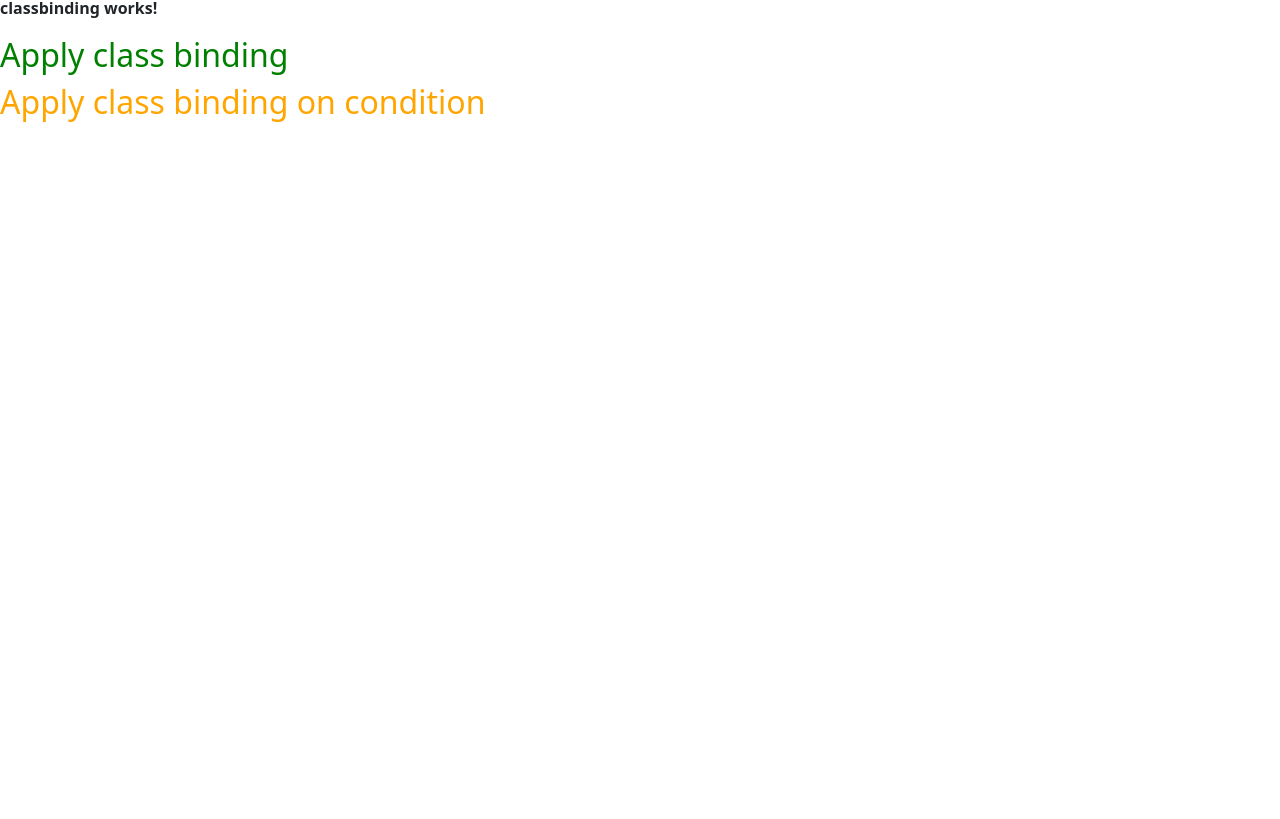
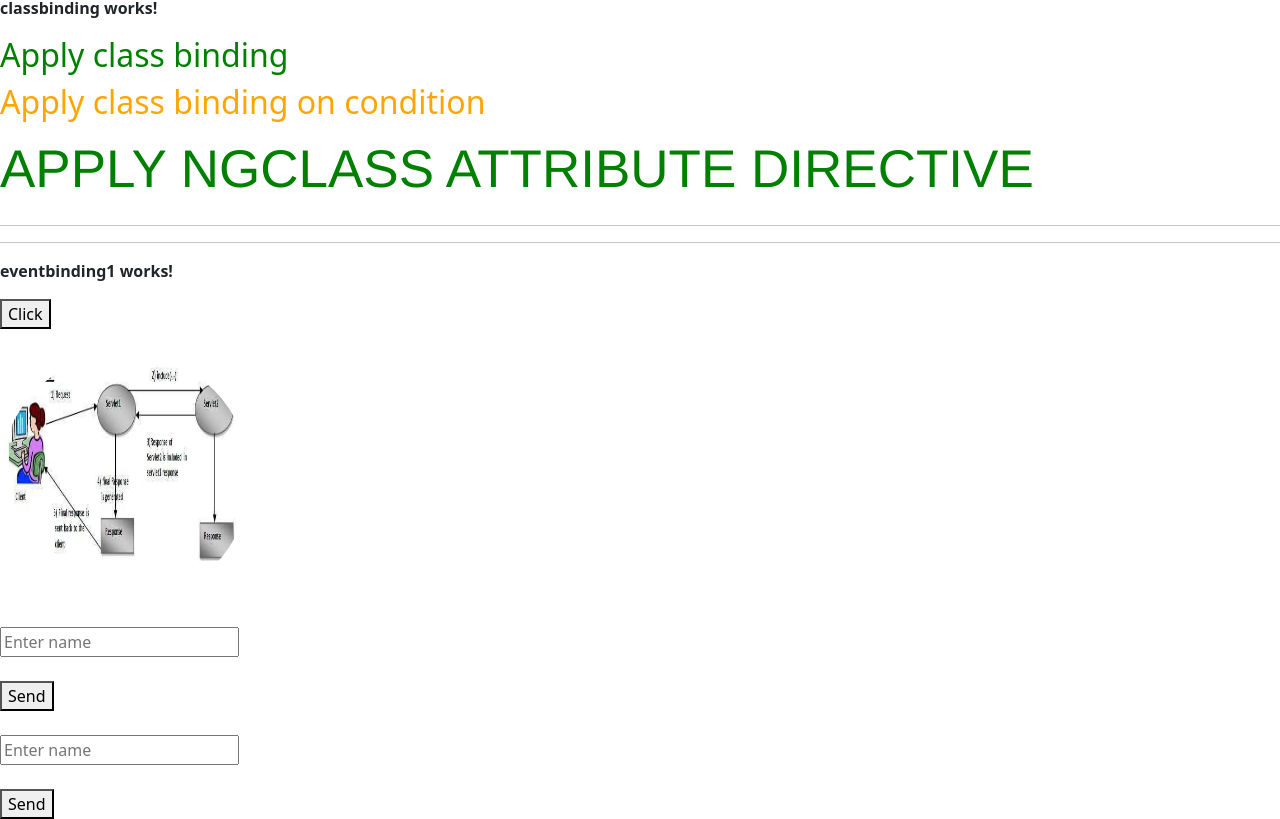
Before and after one commit to PragatiShinde16/AngularConcepts, an Angular app: page / in a window 1280 px wide. Shown: the part 1157-1976 px from the top of the page. Before the commit the page ends 1286 px from the top, so only its background shows below. Built offline with nearby package versions, Linux system fonts and the light colour scheme.

Commit message:
second step

```diff
--- a/src/app/app.component.html
+++ b/src/app/app.component.html
@@ -10,3 +10,4 @@
 <app-propertybinding></app-propertybinding>
 <app-stylebinding></app-stylebinding>
 <app-classbinding></app-classbinding>
+<app-eventbinding1></app-eventbinding1>
--- a/src/app/app.module.ts
+++ b/src/app/app.module.ts
@@ -9,6 +9,7 @@ import { StringinterpolationComponent } from './stringinterpolation/stringinterp
 import { PropertybindingComponent } from './propertybinding/propertybinding.component';
 import { StylebindingComponent } from './stylebinding/stylebinding.component';
 import { ClassbindingComponent } from './classbinding/classbinding.component';
+import { Eventbinding1Component } from './eventbinding1/eventbinding1.component';
 
 @NgModule({
   declarations: [
@@ -18,7 +19,8 @@ import { ClassbindingComponent } from './classbinding/classbinding.component';
     StringinterpolationComponent,
     PropertybindingComponent,
     StylebindingComponent,
-    ClassbindingComponent
+    ClassbindingComponent,
+    Eventbinding1Component
   ],
   imports: [
     BrowserModule,
--- a/src/app/classbinding/classbinding.component.html
+++ b/src/app/classbinding/classbinding.component.html
@@ -3,10 +3,24 @@
 
 <!--
     - If u want apply classess dynamically
-    synatx
-    [class]="propertyName"
+    - synatx :-
+            [class]="propertyName"
     - U can apply any html tag
 -->
 
 <h2 [class]="mycolor">Apply class binding</h2>
 <h2 [class.danger] = "rating < 4" [class.warning] = "rating > 4">Apply class binding on condition</h2>
+
+
+<!-- ngClass Directive
+    - it is attribute directive
+    - it is used for apply multiple classes
+    - You have to set json object
+    - Syntax :-
+        [ngClass] = "propertyName"
+    - It is apply on any html tag
+-->
+
+<div [ngClass] = "jsonObj">
+    Apply ngClass attribute directive
+</div>
--- a/src/app/classbinding/classbinding.component.ts
+++ b/src/app/classbinding/classbinding.component.ts
@@ -8,4 +8,12 @@ import { Component } from '@angular/core';
 export class ClassbindingComponent {
   mycolor:string = 'success';
   rating:number = 43;
+  isError:boolean = false;
+  isSpecial:boolean = true;
+
+  jsonObj ={
+    "success": !this.isError,
+    "danger":this.isError,
+    "special":this.isSpecial
+  }
 }
--- /dev/null
+++ b/src/app/eventbinding1/eventbinding1.component.css
@@ -0,0 +1,6 @@
+img{
+    width: 250px;
+    height: 250px;
+    border-radius: 50%;
+    cursor: pointer;
+}
--- /dev/null
+++ b/src/app/eventbinding1/eventbinding1.component.html
@@ -0,0 +1,42 @@
+<hr><hr>
+<p style="font-weight: bold;">eventbinding1 works!</p>
+
+<!--
+    * Event Binding :-
+        - Data flow from view to component.
+        - Syntax :-
+                (eventName)="eventHandler"
+        - You can apply on any tag of html
+-->
+
+<!-- Click Event -->
+
+<button (click)="onClick()">Click</button><br><br>
+<img src="../../assets/bg.jpg" alt="" (click)="onImage()" title="on image click">
+<br><br>
+
+
+<!--
+    * Template reference variable :
+            - It is used for hold the object or reference.
+            - as per requirement you can manipulate/manage the behaviour also but for that object is necessary.
+            - It is denoted as a #
+            - Syntax :-
+                    #uniqueName
+
+-->
+
+<!--
+    * Template reference variable : First way : Here we can send complete object to component
+-->
+
+<input #myInput type="text" placeholder="Enter name"><br><br>
+<button (click) = onSend(myInput)>Send</button>
+<br><br>
+
+<!--
+    * Template reference variable : Second way : Here we can send only data to component
+-->
+
+<input #myInput1 type="text" placeholder="Enter name"><br><br>
+<button (click) = onSend1(myInput1.value)>Send</button>
--- /dev/null
+++ b/src/app/eventbinding1/eventbinding1.component.ts
@@ -0,0 +1,34 @@
+import { Component } from '@angular/core';
+
+@Component({
+  selector: 'app-eventbinding1',
+  templateUrl: './eventbinding1.component.html',
+  styleUrls: ['./eventbinding1.component.css']
+})
+export class Eventbinding1Component {
+
+  isClick:boolean = true;
+
+  onClick(){
+    if(this.isClick == true){
+      console.log("Click event occur........");
+      this.isClick = false;
+    }
+  }
+
+  onImage(){
+    console.log("on Image click............");
+  }
+
+  onSend(myInput:any){
+    console.log(myInput);
+    console.log("Data is: "+myInput.value);
+
+    myInput.style.background='green';
+    myInput.style.color='white';
+  }
+
+  onSend1(myInput1:string){
+    console.log("Data is: "+myInput1);
+  }
+}
```
Also changed, not shown: 1 other file (tests, documents, lock files or other folders).
